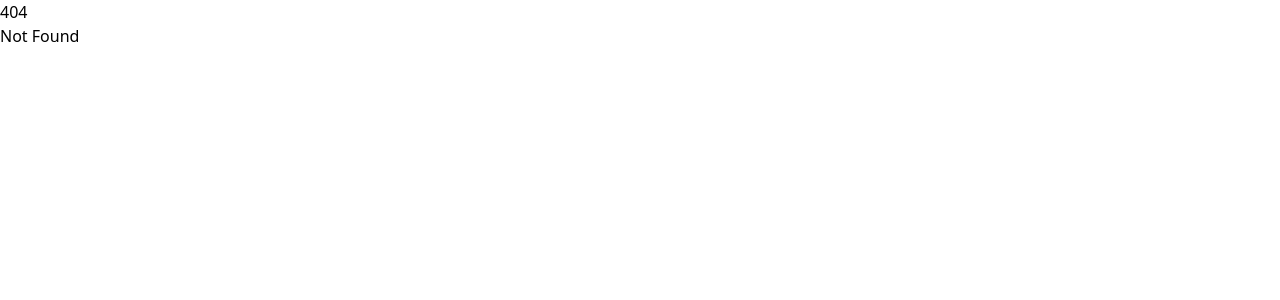
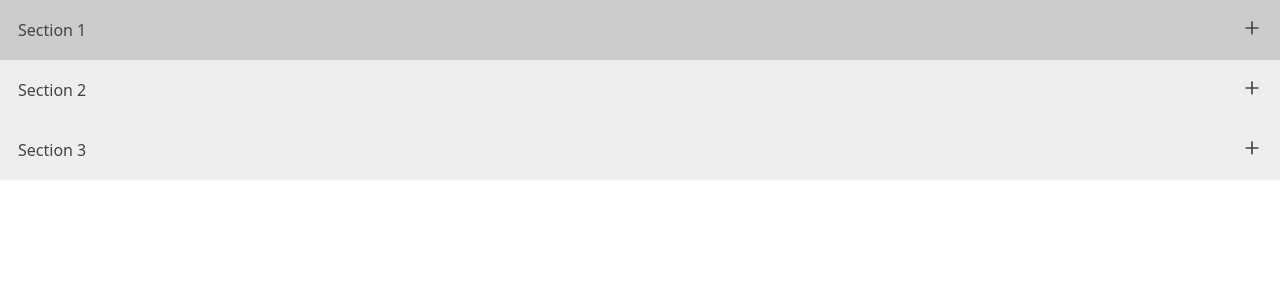
Before and after one commit to lauraglza63/w3school_how_to, a SvelteKit app: page /menus/accordion in a window 1280 px wide. Before the commit this address had no page. Shown: the top 300 px of the page. Built offline with nearby package versions, Linux system fonts and the light colour scheme.

Commit message:
feat: adding accordion to menus

```diff
--- /dev/null
+++ b/src/lib/menus/accordion/accordion-item.svelte
@@ -0,0 +1,29 @@
+<script>
+	import Minus from 'lucide-svelte/icons/minus';
+	import Plus from 'lucide-svelte/icons/plus';
+	import { slide } from 'svelte/transition';
+
+	let active = false;
+</script>
+
+<button
+	class=" flex w-full cursor-pointer justify-between border-none bg-[#eee] p-[18px] text-left text-[#444] outline-none [transition:0.4s] hover:bg-[#ccc]"
+	class:bg-[#ccc]={active}
+	on:click={() => (active = !active)}
+>
+	<slot name="title" />
+	<span class="text-2xl">
+		{#if active}
+			<Minus class="size-5" />
+		{:else}
+			<Plus class="size-5" />
+		{/if}
+	</span>
+</button>
+{#if active}
+	<div class="panel block overflow-hidden bg-white px-[18px] py-2" transition:slide>
+		<p>
+			<slot />
+		</p>
+	</div>
+{/if}
--- a/src/routes/+page.svelte
+++ b/src/routes/+page.svelte
@@ -9,5 +9,8 @@
 		<li>
 			<a href="/menus/menu-icon">Menu Icon</a>
 		</li>
+		<li>
+			<a href="/menus/accordion">Accordion</a>
+		</li>
 	</ol>
 </div>
--- /dev/null
+++ b/src/routes/menus/accordion/+page.svelte
@@ -0,0 +1,22 @@
+<script lang="ts">
+	import AccordionItem from '$lib/menus/accordion/accordion-item.svelte';
+</script>
+
+<AccordionItem>
+	<svelte:fragment slot="title">Section 1</svelte:fragment>
+	Lorem ipsum dolor sit amet consectetur adipisicing elit. Velit, enim sapiente id ducimus dolor asperiores?
+	Quis laudantium aspernatur explicabo praesentium repudiandae, odit eum corporis facilis? Cupiditate
+	error dignissimos veritatis iure!
+</AccordionItem>
+<AccordionItem>
+	<svelte:fragment slot="title">Section 2</svelte:fragment>
+	Lorem, ipsum dolor sit amet consectetur adipisicing elit. Aliquid tenetur saepe voluptatem neque labore
+	praesentium perspiciatis temporibus culpa dolores, ad impedit deserunt! Earum vitae ab molestias sapiente.
+	Libero, laboriosam numquam.
+</AccordionItem>
+<AccordionItem>
+	<svelte:fragment slot="title">Section 3</svelte:fragment>
+	Lorem ipsum, dolor sit amet consectetur adipisicing elit. In quaerat voluptate quae commodi quasi odit
+	error nihil? Nesciunt praesentium vero obcaecati voluptate mollitia! Recusandae architecto soluta molestias
+	natus, sapiente accusantium!
+</AccordionItem>
```
